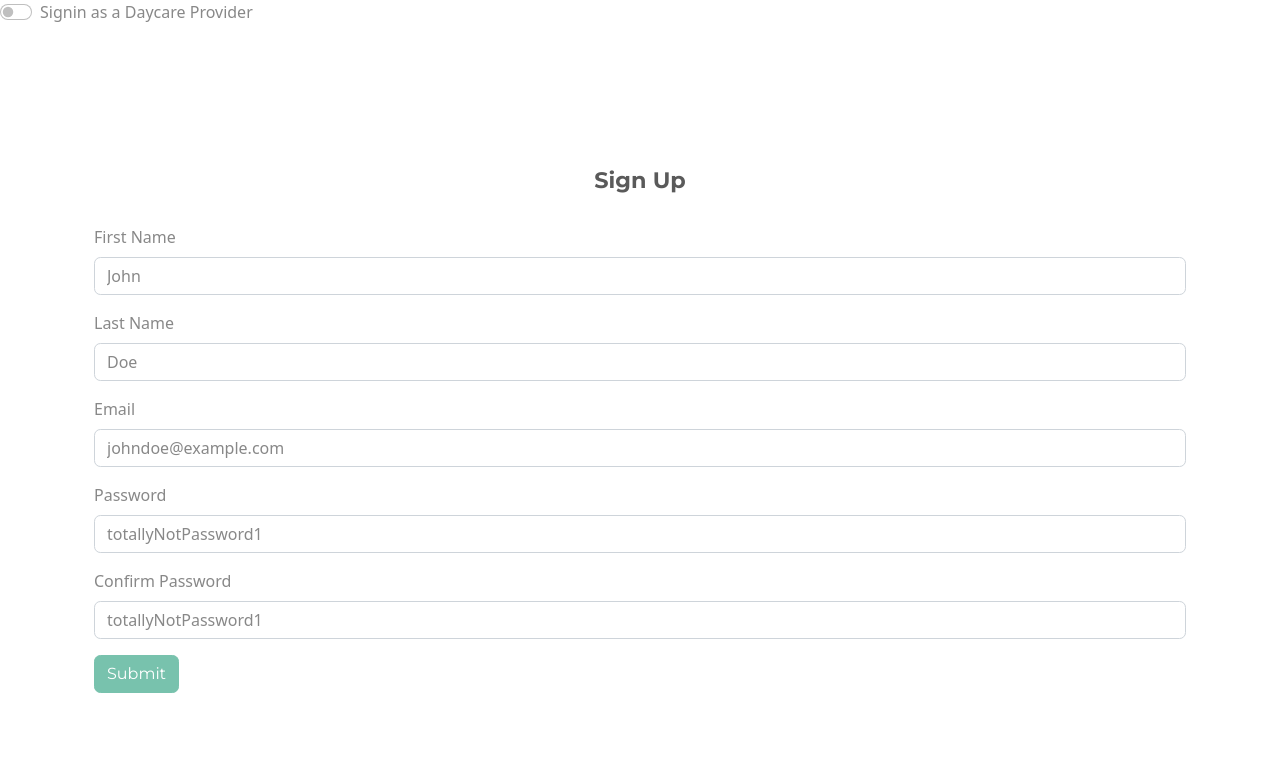
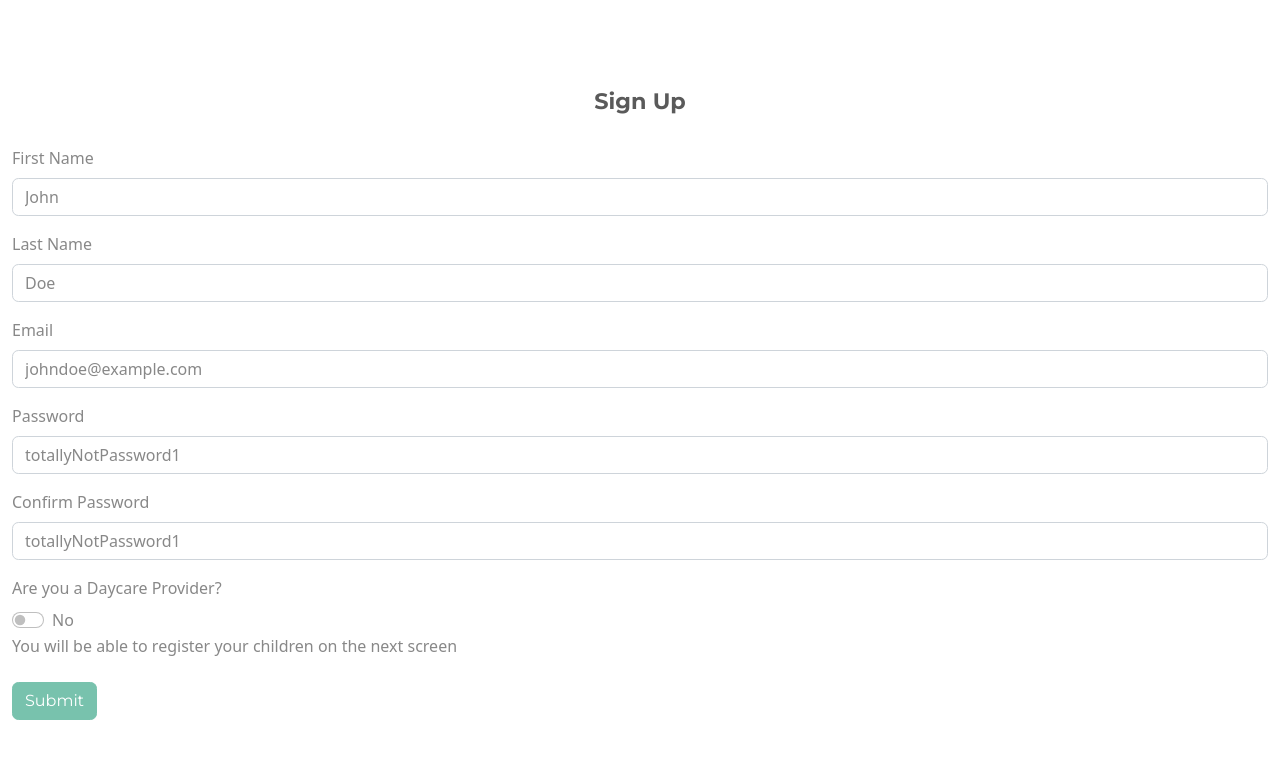
Before and after one commit to builtbyjosh/LullaPay, a React (Create React App) app in the folder frontend/: page /signup in a window 1280 px wide. Shown: the top 758 px of the page. Built offline with nearby package versions, Linux system fonts and the light colour scheme.

Commit message:
Refactor Sign Up page

```diff
--- a/frontend/src/pages/SignUpScreen/DaycareSignup.js
+++ /dev/null
@@ -1,9 +0,0 @@
-import React from 'react'
-
-const DaycareSignup = () => {
-  return (
-    <div>DaycareSignup</div>
-  )
-}
-
-export default DaycareSignup
--- a/frontend/src/pages/SignUpScreen/ParentSignup.js
+++ /dev/null
@@ -1,130 +0,0 @@
-import React from 'react';
-import { useForm } from 'react-hook-form';
-import { Button, Form, Col, Row, Container } from 'react-bootstrap';
-import axios from 'axios';
-
-const ParentSignup = () => {
-  const {
-    register,
-    handleSubmit,
-    getValues,
-    formState: { errors },
-  } = useForm();
-
-  const onSubmit = handleSubmit(async (data) => {
-    console.log('FORM DATA: ', data);
-    let signupData = {
-      firstName: data.firstName,
-      lastName: data.lastName,
-      email: data.email,
-      password: data.password,
-    };
-
-    const config = {
-      headers: {
-        'Content-Type': 'application/json',
-      },
-    };
-
-    try {
-      console.log('signupData: ', signupData);
-      await axios({
-        method: 'post',
-        url: '/api/users',
-        data: {
-          firstName: data.firstName,
-          lastName: data.lastName,
-          email: data.email,
-          password: data.password,
-        },
-        // headers: { 'Content-Type': 'application/json' },
-        config
-      }).then((res) => {
-        console.log('RES: ', res);
-      });
-      // const {data} = await axios.post(
-      //   'http://localhost:5000/api/users',
-      //   signupData,
-      //   config
-      // )
-      console.log('axios data', data);
-    } catch (error) {
-      console.error(error);
-    }
-  });
-
-  return (
-    <>
-      <Container fluid>
-        <Row className="d-flex justify-content-center align-items-center vh-100">
-          <Col>
-            <h2 className="fw-bold mb-4 text-center">Sign Up</h2>
-            <form onSubmit={onSubmit}>
-              <Form.Group className="mb-3">
-                <Form.Label>First Name</Form.Label>
-                <Form.Control
-                  type="text"
-                  placeholder="John"
-                  name="firstName"
-                  {...register('firstName', { required: true })}
-                />
-              </Form.Group>
-              <Form.Group className="mb-3">
-                <Form.Label>Last Name</Form.Label>
-                <Form.Control
-                  type="text"
-                  placeholder="Doe"
-                  name="lastName"
-                  {...register('lastName', { required: true })}
-                />
-              </Form.Group>
-              <Form.Group className="mb-3">
-                <Form.Label>Email</Form.Label>
-                <Form.Control
-                  type="email"
-                  placeholder="johndoe@example.com"
-                  name="email"
-                  {...register('email', { required: true })}
-                />
-              </Form.Group>
-
-              <Form.Group className="mb-3">
-                <Form.Label>Password</Form.Label>
-                <Form.Control
-                  type="password"
-                  placeholder="totallyNotPassword1"
-                  name="password"
-                  {...register('password', { required: true })}
-                />
-              </Form.Group>
-              <Form.Group className="mb-3">
-                <Form.Label>Confirm Password</Form.Label>
-                <Form.Control
-                  type="password"
-                  placeholder="totallyNotPassword1"
-                  name="confirmPassword"
-                  {...register('confirmPassword', {
-                    required: true,
-                    validate: (value) => value === getValues('password'),
-                  })}
-                />
-                {errors.confirmPassword &&
-                  errors.confirmPassword.type === 'validate' && (
-                    <div style={{ color: 'red', fontSize: '12px' }}>
-                      Passwords do not match
-                    </div>
-                  )}
-              </Form.Group>
-
-              <Button onClick={(e) => handleSubmit(e)} type="submit">
-                Submit
-              </Button>
-            </form>
-          </Col>
-        </Row>
-      </Container>
-    </>
-  );
-};
-
-export default ParentSignup;
--- a/frontend/src/pages/SignUpScreen/SignupScreen.js
+++ b/frontend/src/pages/SignUpScreen/SignupScreen.js
@@ -1,24 +1,135 @@
 import { useState } from 'react';
-import DaycareSignup from './DaycareSignup';
-import ParentSignup from './ParentSignup';
-import { Form, Container  } from 'react-bootstrap';
+import { useForm } from 'react-hook-form';
+import { Button, Form, Col, Row, Container } from 'react-bootstrap';
+import axios from 'axios';
+import { useNavigate } from 'react-router-dom';
 
 const SignupScreen = () => {
   const [isDaycare, setIsDaycare] = useState(false);
-  const switchText = isDaycare
-    ? 'Signin as a Parent'
-    : 'Signin as a Daycare Provider';
+
+  const navigate = useNavigate();
+
+  const {
+    register,
+    handleSubmit,
+    getValues,
+    formState: { errors },
+  } = useForm();
+
+  const onSubmit = handleSubmit(async (data) => {
+    let signupData = {
+      firstName: data.firstName,
+      lastName: data.lastName,
+      email: data.email,
+      password: data.password,
+      isDaycareProivder: data.isDaycareProivder,
+    };
+
+    try {
+      console.log('signupData: ', signupData);
+      await axios({
+        method: 'post',
+        url: '/api/users',
+        headers: { 'Content-Type': 'application/json' },
+        data: {
+          firstName: data.firstName,
+          lastName: data.lastName,
+          email: data.email,
+          password: data.password,
+        },
+      }).then((res) => {
+        console.log('RES: ', res);
+      });
+    } catch (error) {
+      console.error(error);
+    }
+  });
+
   return (
-    <div>
-      <Form>
-        <Form.Switch
-          type="switch"
-          label={switchText}
-          onClick={()=>setIsDaycare(!isDaycare)}
-        />
-      </Form>
-      <Container>{isDaycare ? <DaycareSignup /> : <ParentSignup />}</Container>
-    </div>
+    <>
+      <Container fluid>
+        <Row className="d-flex justify-content-center align-items-center vh-100">
+          <Col>
+            <h2 className="fw-bold mb-4 text-center">Sign Up</h2>
+            <form onSubmit={onSubmit}>
+              <Form.Group className="mb-3">
+                <Form.Label>First Name</Form.Label>
+                <Form.Control
+                  type="text"
+                  placeholder="John"
+                  name="firstName"
+                  {...register('firstName', { required: true })}
+                />
+              </Form.Group>
+              <Form.Group className="mb-3">
+                <Form.Label>Last Name</Form.Label>
+                <Form.Control
+                  type="text"
+                  placeholder="Doe"
+                  name="lastName"
+                  {...register('lastName', { required: true })}
+                />
+              </Form.Group>
+              <Form.Group className="mb-3">
+                <Form.Label>Email</Form.Label>
+                <Form.Control
+                  type="email"
+                  placeholder="johndoe@example.com"
+                  name="email"
+                  {...register('email', { required: true })}
+                />
+              </Form.Group>
+
+              <Form.Group className="mb-3">
+                <Form.Label>Password</Form.Label>
+                <Form.Control
+                  type="password"
+                  placeholder="totallyNotPassword1"
+                  name="password"
+                  {...register('password', { required: true })}
+                />
+              </Form.Group>
+              <Form.Group className="mb-3">
+                <Form.Label>Confirm Password</Form.Label>
+                <Form.Control
+                  type="password"
+                  placeholder="totallyNotPassword1"
+                  name="confirmPassword"
+                  {...register('confirmPassword', {
+                    required: true,
+                    validate: (value) => value === getValues('password'),
+                  })}
+                />
+                {errors.confirmPassword &&
+                  errors.confirmPassword.type === 'validate' && (
+                    <div style={{ color: 'red', fontSize: '12px' }}>
+                      Passwords do not match
+                    </div>
+                  )}
+              </Form.Group>
+              <Form.Group className="mb-3">
+                <Form.Label>Are you a Daycare Provider?</Form.Label>
+                <Form.Switch
+                  type="switch"
+                  label={isDaycare ? 'Yes' : 'No'}
+                  onClick={() => setIsDaycare(!isDaycare)}
+                  {...register('isDaycareProvider')}
+                />
+                <Form.Label>
+                  {isDaycare
+                    ? 'You will be prompted to create your Daycare on the next screen'
+                    : 'You will be able to register your children on the next screen'}
+                </Form.Label>
+              </Form.Group>
+
+              <Button onClick={(e) => handleSubmit(e)} type="submit">
+                Submit
+              </Button>
+            </form>
+          </Col>
+        </Row>
+      </Container>
+    </>
   );
 };
 
```
